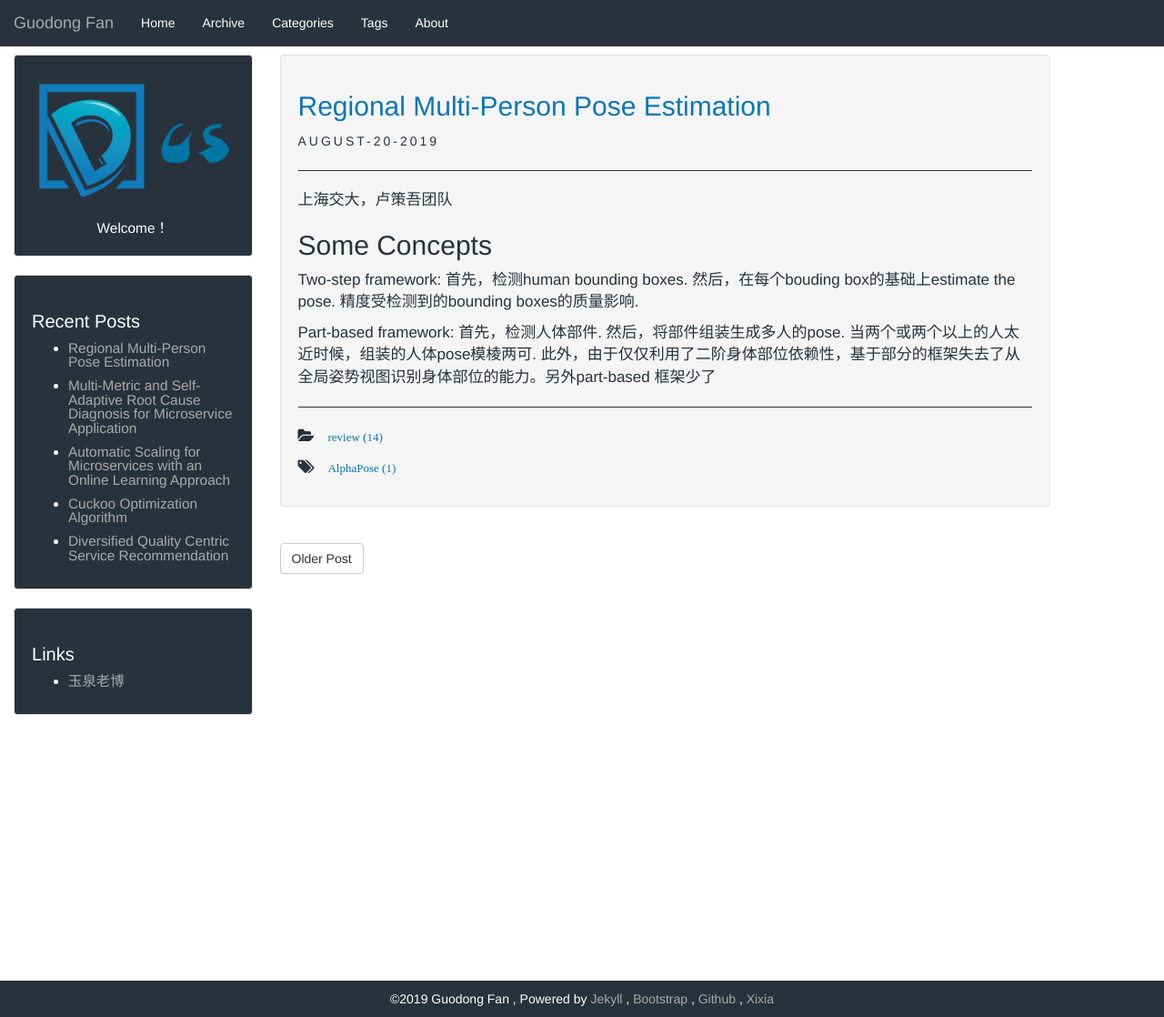
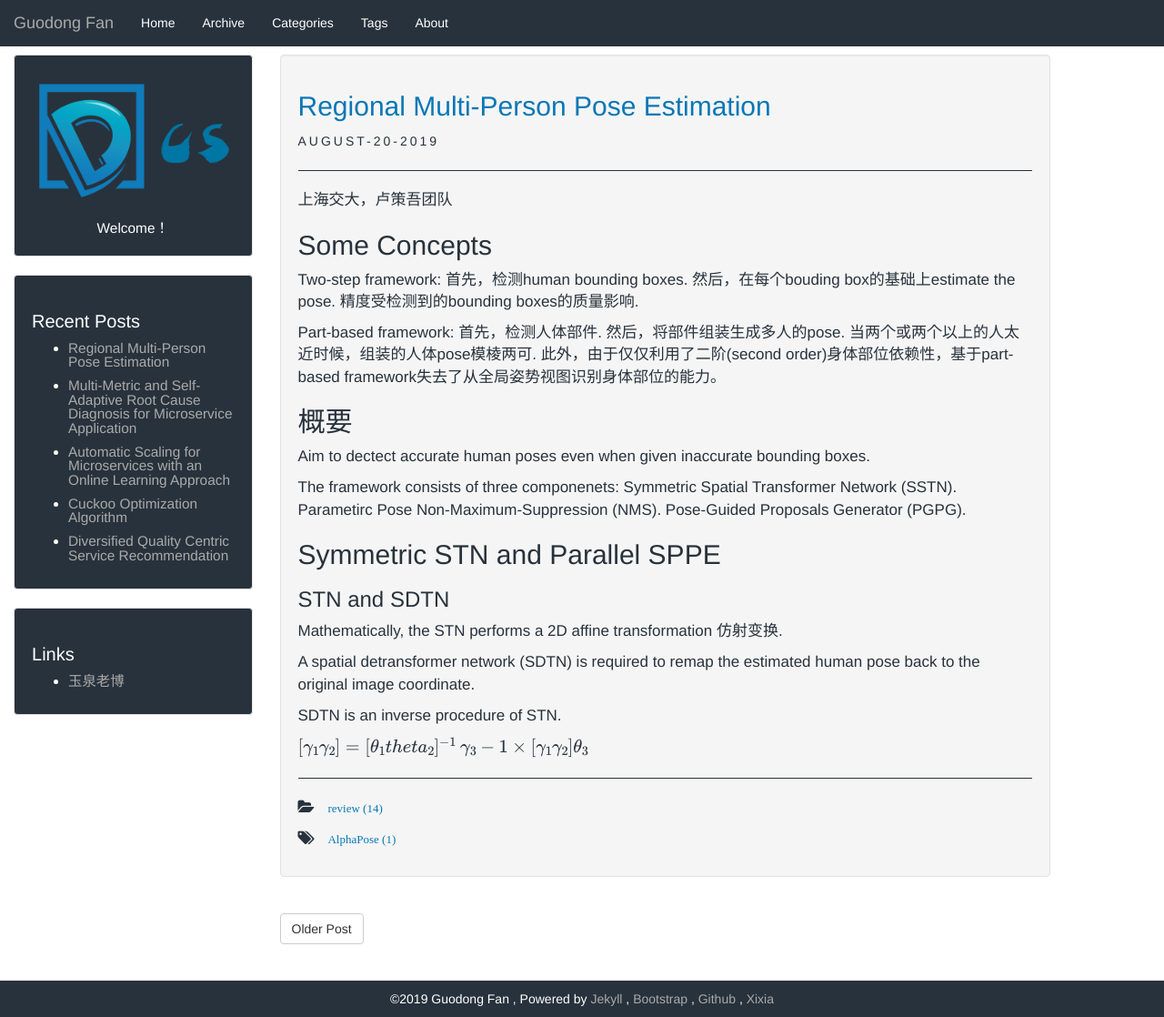
Before and after one commit to GuodongFan/GuodongFan.github.io, a Jekyll site: the page built from _posts/2019-08-20-AlphaPose.md, in a window 1280 px wide and 1118 px high. Shown: the whole window at 91% size. Built offline with Jekyll 4.4.1, drawn with Linux system fonts in a browser that asks for light colours; our own code applies the rules of GitHub Pages for plain Markdown files; formulas are drawn with MathJax 3.

Commit message:
Update 2019-08-20-AlphaPose.md

```diff
--- a/_posts/2019-08-20-AlphaPose.md
+++ b/_posts/2019-08-20-AlphaPose.md
@@ -13,4 +13,24 @@ Two-step framework: 首先，检测human bounding boxes. 然后，在每个boudi
 
 
 Part-based framework: 首先，检测人体部件. 然后，将部件组装生成多人的pose.
-当两个或两个以上的人太近时候，组装的人体pose模棱两可. 此外，由于仅仅利用了二阶身体部位依赖性，基于部分的框架失去了从全局姿势视图识别身体部位的能力。另外part-based 框架少了
+当两个或两个以上的人太近时候，组装的人体pose模棱两可. 此外，由于仅仅利用了二阶(second order)身体部位依赖性，基于part-based framework失去了从全局姿势视图识别身体部位的能力。
+
+## 概要
+
+Aim to dectect accurate human poses even when given inaccurate bounding boxes.
+
+The framework consists of three componenets: Symmetric Spatial Transformer Network (SSTN).
+Parametirc Pose Non-Maximum-Suppression (NMS). Pose-Guided Proposals Generator (PGPG).
+
+## Symmetric STN and Parallel SPPE
+
+### STN and SDTN
+
+Mathematically, the STN performs a 2D affine transformation 仿射变换.
+
+A spatial detransformer network (SDTN) is required to remap the estimated human pose back to the original image coordinate.
+
+SDTN is an inverse procedure of STN.
+
+$[\gamma_1 \gamma_2]=[\theta_1 theta_2]^{-1}$
+$\gamma_3 -1 \times [\gamma_1 \gamma_2]\theta_3$
```
